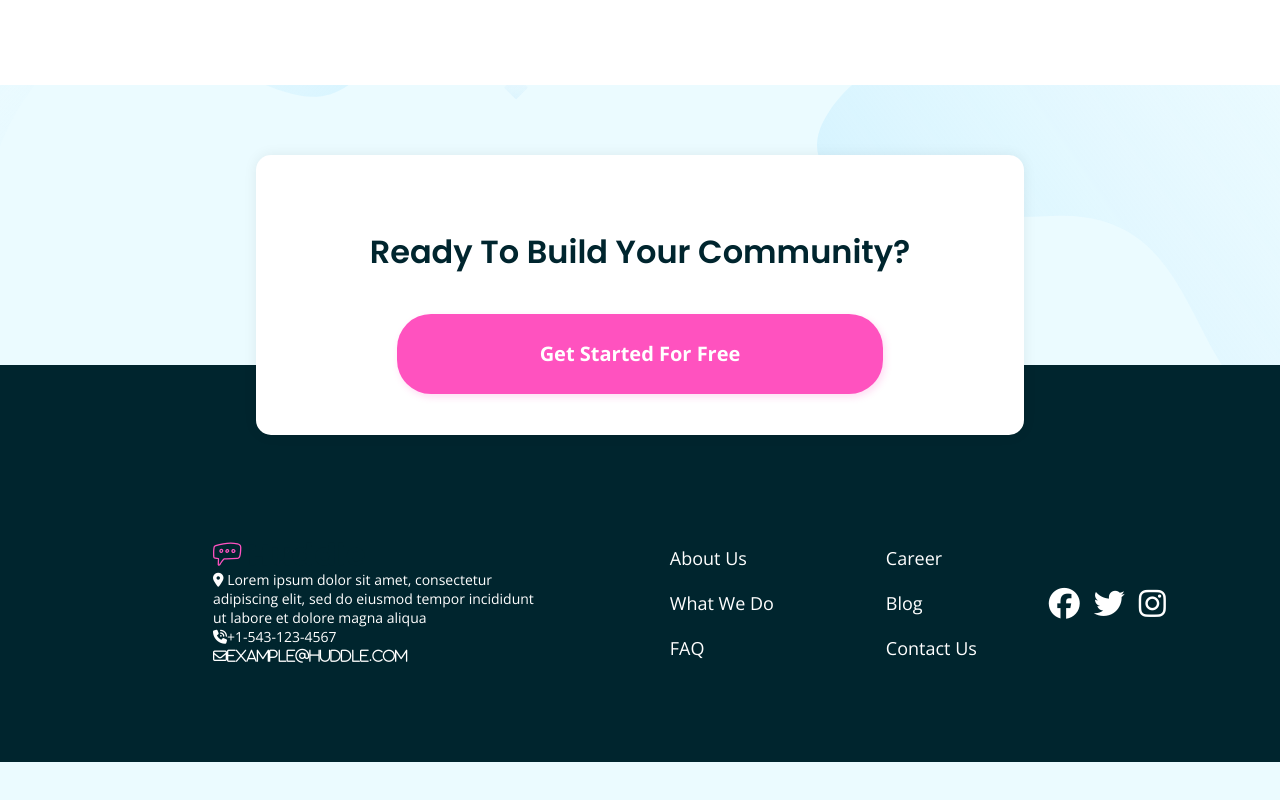
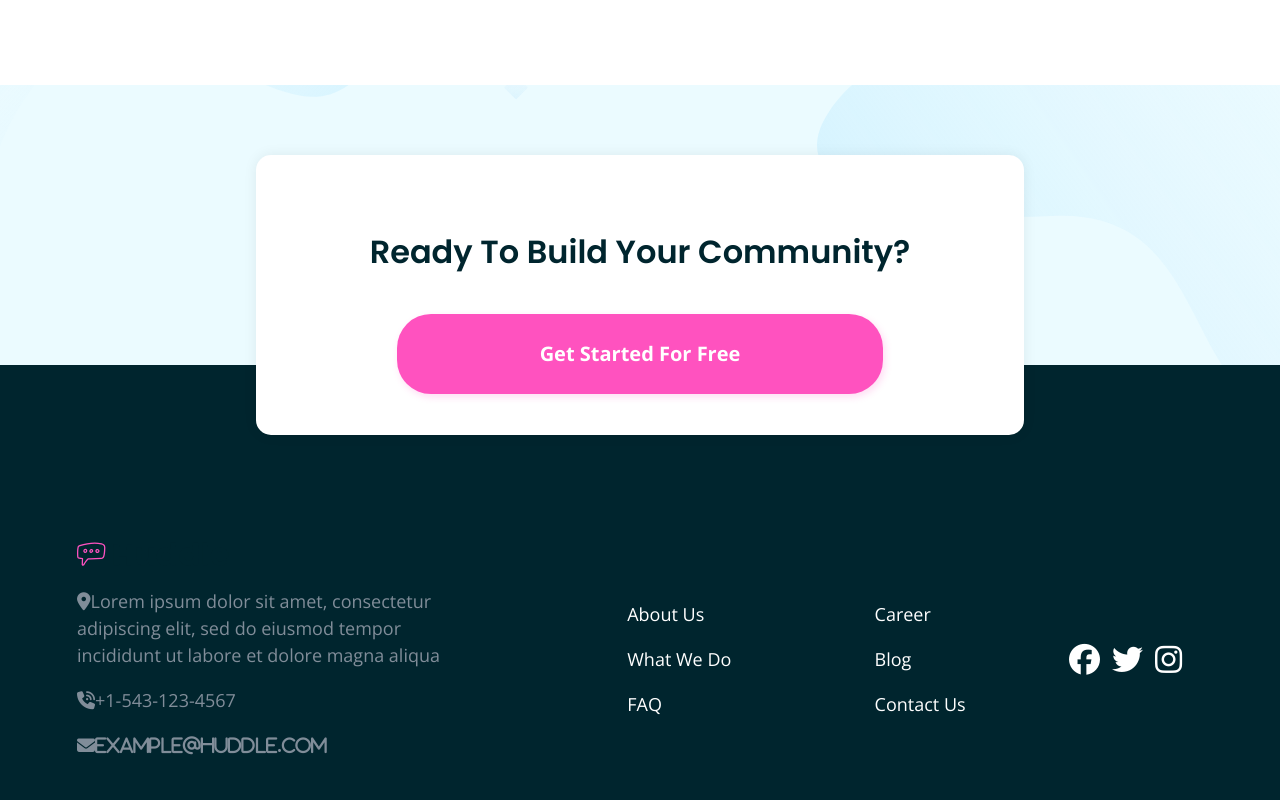
Before and after one commit to liamwoody25/huddle-landing-page.3.0, a plain HTML site: page index.html in a window 1280 px wide. Shown: the part 2416-3216 px from the top of the page. Before the commit the page ends 3178 px from the top, so only its background shows below. Drawn offline with nearby package versions, Linux system fonts and the light colour scheme.

Commit message:
updating

```diff
--- a/index.html
+++ b/index.html
@@ -71,28 +71,24 @@
 <footer class="footer-container">
   <div class="footer-content">
     <div class="footer-left">
+            <ul class="nav-footer">
+                <li><img class="footer-logo" src="/public/assets/logo.svg" alt="logo"></li>
+                <li><p><i class="fa-solid fa-location-dot"></i>Lorem ipsum dolor sit amet, consectetur adipiscing elit, sed do eiusmod tempor incididunt ut labore et dolore magna aliqua</p></li>
+                <li><p><i class="fa-solid fa-phone-volume"></i>+1-543-123-4567</p></li>
+                <li><p><i class="fa-solid fa-envelope">example@huddle.com</i></p></li>
+            </ul>
+    </div>
       <ul>
-          <li><img class="footer-logo" src="/public/assets/logo.svg" alt="logo"></li>
-          <li>
-            <i class="fa-solid fa-location-dot"></i>
-              <span>Lorem ipsum dolor sit amet, consectetur adipiscing elit, sed do eiusmod tempor incididunt ut labore et dolore magna aliqua</span>
-          </li>
-              <li><i class="fa-solid fa-phone-volume"></i>+1-543-123-4567</li>
-          <li><i class="fa-regular fa-envelope">example@huddle.com</i>
-
-    </ul>
-  </div>
-      <ul>
-          <li><a href="#"><p style="color: #fff;">About Us</p></a></li>
-          <li><a href="#"><p style="color: #fff;">What We Do</p></li></a>
-          <a href="#"><li><p style="color: #fff;">FAQ</p></li></a>
+          <li><a href="#"><p>About Us</p></a></li>
+          <li><a href="#"><p style="color: #fff;">What We Do</p></a></li>
+          <li><a href="#"><p style="color: #fff;">FAQ</p></a></li>
       </ul>
 
-        <ul>
-            <a href="#"><li><p style="color: #fff;">Career</p></li></a>
-            <a href="#"><li><p style="color: #fff;">Blog</p></li></a>
-            <a href="#"><li><p style="color: #fff;">Contact Us</p></li></a>
-        </ul>
+      <ul>
+          <li><a href="#"><p style>Career</p></a></li>
+          <li><a href="#"><p>Blog</p></a></li>
+          <li><a href="#"><p>Contact Us</p></a></li>
+      </ul>
     <!------ icons  -------->
     <div class="icons">
     <div class="facebook">
--- a/public/css/style.css
+++ b/public/css/style.css
@@ -44,6 +44,8 @@ p {
     font-weight: 400;
     line-height: 27px;
 }
+
+
 
 /*********  components  *********/
 
@@ -102,11 +104,33 @@ p {
     opacity: 0.5;
 }
 
- li {
+ li  {
    list-style: none;
    color: #ffff;
    font-size: 14px;
 }
+
+a p {
+   color: #fff;
+   cursor: pointer;
+}
+
+a p:hover {
+   color: #fff;
+   text-decoration:underline;
+}
+
+
+a {
+   font-size: 31px;
+   color:#fff;
+   text-decoration: none;
+}
+
+a :hover{
+   color: var(--primary-color);
+}
+
 
 
 /***********  body  ***********/
@@ -288,10 +312,11 @@ p {
 }
 
 .footer-content {
-   margin: 144px 78px 64px 120px;
+   margin: 144px 78px 64px 20px;
    display: flex;
    align-items: center;
-   justify-content: space-around;
+   justify-content: space-between;
+   padding: 0px 20px 0px 0px;
 
 }
 
@@ -306,13 +331,13 @@ p {
    justify-content: space-between;
    margin: 17px ;
    color: #ffff;
-   width: 34%;
-
+   width: 37%;
 }
 
 
 .icon-location {
-   margin-right: 16px;
+   margin-right: 15px;
+
 }
 
 .icon-phone {
@@ -329,15 +354,9 @@ p {
 /******  icons  ******/
 .icons {
    display: flex;
-   gap:14px;
-
+   gap:12px;
 }
 
- a {
-   font-size: 31px;
-   color:#fff;
-   text-decoration: none;
-}
 
 
 
@@ -368,7 +387,7 @@ p {
    }
 
    .button-1 {
-    flex-shrink: 2;
+
     width: 96px;
     height: 24px;
    }
@@ -547,6 +566,10 @@ p {
       margin: 0;
     }
 
+    .location-dot {
+      width: 20px;
+    }
+
     .footer-right {
       display: flex;
       flex-direction: column;
```
